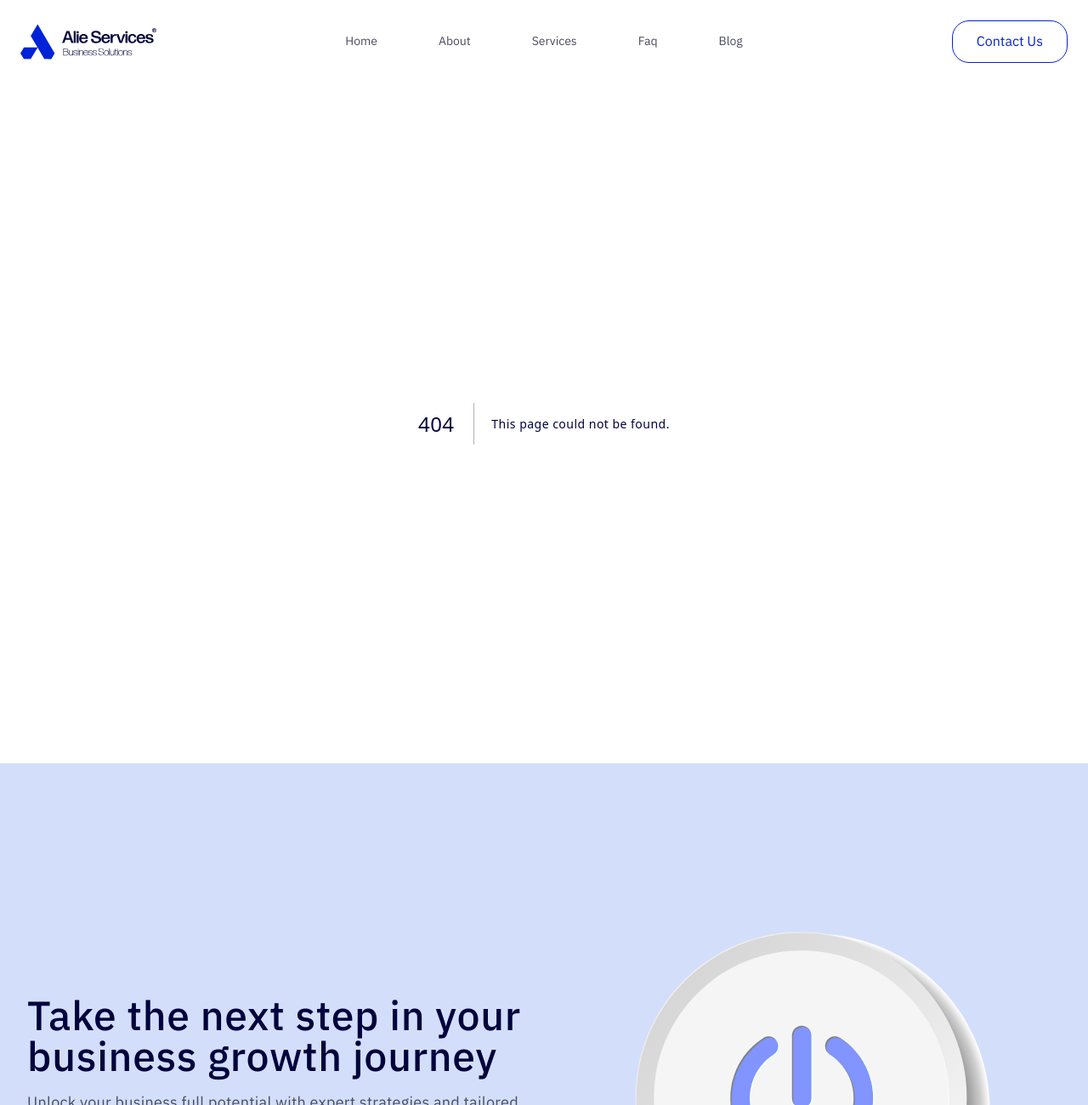
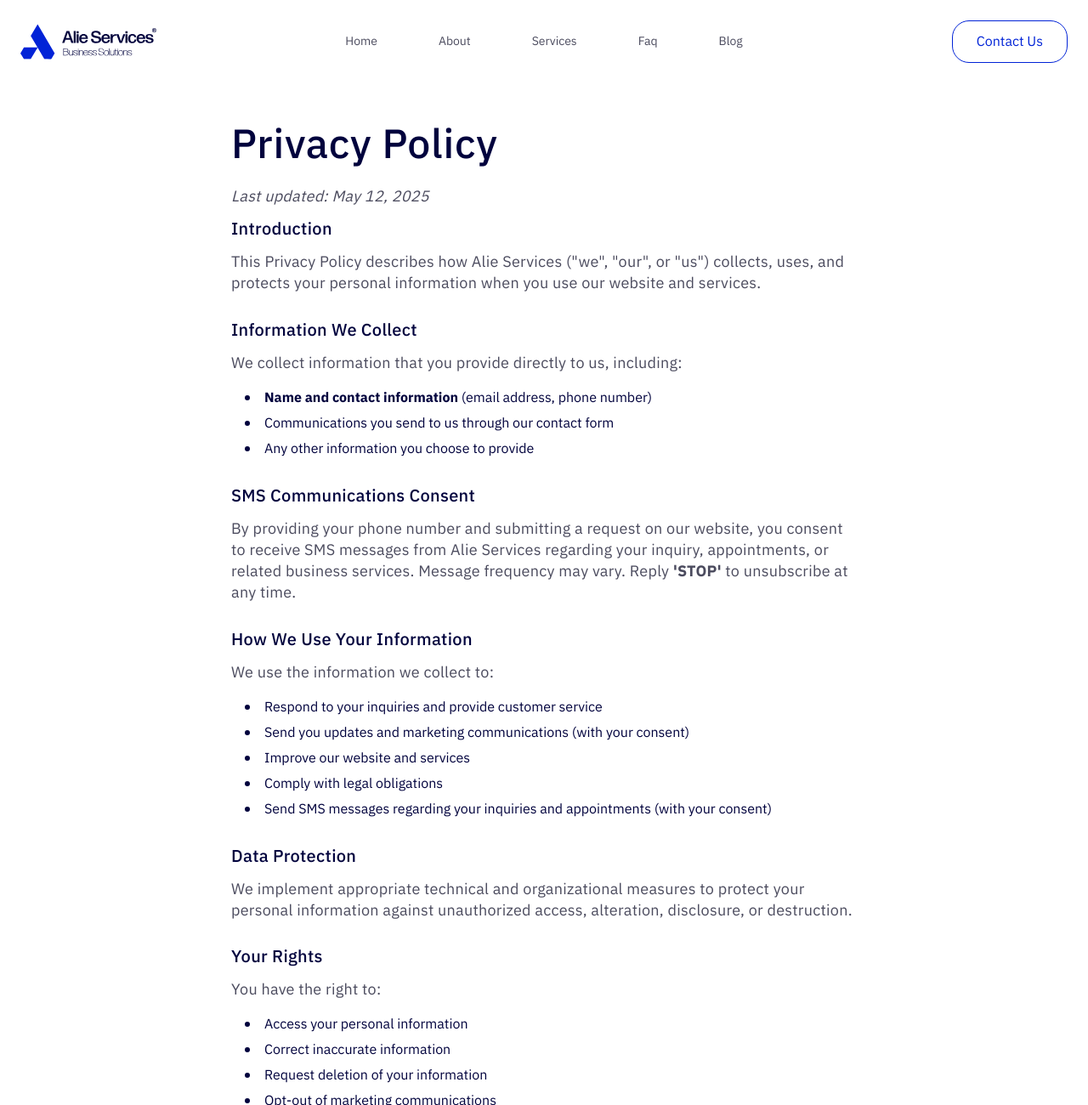
Before and after one commit to elghanbibadr/aliservicesv2, a Next.js app: page /privacy-policy in a window 1280 px wide. Before the commit this address had no page. Shown: the top 1300 px of the page at 85% size. Built offline with nearby package versions, Linux system fonts and the light colour scheme.

Commit message:
added the privacy policy page

```diff
--- a/app/componenets/ComprehensiveSolutions.tsx
+++ b/app/componenets/ComprehensiveSolutions.tsx
@@ -69,7 +69,7 @@ const ComprehensiveSolutions = () => {
 
               {/* Learn More Button */}
               <div className="mt-auto"> {/* Pushes button to bottom */}
-                <Link target='_blank' href="https://calendly.com/alieservices/free-consultation">
+                <Link target='_blank' href="/services">
                   <button
                     className="btn-transparent"
                   >
--- a/app/componenets/ContactForm.tsx
+++ b/app/componenets/ContactForm.tsx
@@ -87,7 +87,7 @@ export default function ContactForm() {
             {/* Left Side - Testimonial Image */}
 
             {/* Right Side - Contact Form */}
-            <div className="p-4  text-center">
+            <div className=" text-center">
               <h2 >Contact Us</h2>
               <p>
               Lorem ipsum dolor sit amet, consectetur adipiscing elit. Proin consectetur justo quis
--- a/app/componenets/Faqs.tsx
+++ b/app/componenets/Faqs.tsx
@@ -27,7 +27,7 @@ const Faqs = ({faqsData}:{faqsData:any}) => {
             FAQs
           </h2>
           <p className="mt-3 text-lg text-gray-600">
-            Find answers to commonly asked questions about Alie Services and its services.
+            Find answers to commonly asked questions about Alie Services and it&apos;s services.
           </p>
         </div>
 
@@ -83,7 +83,7 @@ const Faqs = ({faqsData}:{faqsData:any}) => {
 
         {/* Bottom Buttons */}
         <div className="flex flex-col sm:flex-row justify-center items-center gap-4">
-            <Link href="/https://calendly.com/alieservices/free-consultation" passHref>
+            <Link href="https://calendly.com/alieservices/free-consultation" passHref>
                <button className="btn-transparent">
                  Learn More
                </button>
--- a/app/contact/page.tsx
+++ b/app/contact/page.tsx
@@ -8,11 +8,11 @@ const page = () => {
   return (
     <Container>
       <div className="md:grid md:grid-cols-3">
-      <div>
+      <div className="p-4">
       {/* Heading */}
-      <h4>
+      <h3>
         Get In Touch With Alie Services Consultation Experts
-      </h4>
+      </h3>
 
       {/* Paragraph */}
       <p className="small-desc">
@@ -20,7 +20,7 @@ const page = () => {
       </p>
 
       {/* Information Subheading */}
-      <h6 className="text-lg text-heading font-medium">
+      <h6 className="text-lg text-heading mb-4 font-medium">
         Our information
       </h6>
 
@@ -34,19 +34,19 @@ const page = () => {
             aria-hidden="true"
           />
           {/* Container for both addresses - using grid for potential side-by-side on wider screens */}
-          <div className="grid grid-cols-1 sm:grid-cols-2 gap-x-6  !text-sm leading-snug">
+          <div className="">
              {/* Address 1 */}
-             <div>
-                <span className="block">8 The Green #8783,</span>
-                <span  className="block">Dover, Delaware, 19901</span>
-                <span  className="block">USA</span>
+             <div className="">
+                <span className="block text-sm">8 The Green #8783,</span>
+                <span  className="block text-sm">Dover, Delaware, 19901</span>
+                <span  className="block text-sm">USA</span>
              </div>
              {/* Address 2 */}
              <div>
-                <span className="block">77 City Centre Drive,</span>
-                <span className="block">East Tower, Suite 501</span>
-                <span className="block">Mississauga, Ontario,</span>
-                <span className="block">L5B1M5, Canada</span>
+                <span className="block text-sm">77 City Centre Drive,</span>
+                <span className="block text-sm">East Tower, Suite 501</span>
+                <span className="block text-sm">Mississauga, Ontario,</span>
+                <span className="block text-sm">L5B1M5, Canada</span>
              </div>
           </div>
         </div>
--- a/app/data/data.ts
+++ b/app/data/data.ts
@@ -9,8 +9,8 @@ interface FaqItem {
 export const faqData: FaqItem[] = [
   {
     id: 1,
-    question: 'How can I get started?',
-    answer: 'Getting started is easy! Simply contact us through our form or give us a call. We\'ll schedule an initial consultation to understand your needs and discuss how we can help your business grow.',
+    question: 'What services does Alie Services offer?',
+    answer: 'We specialize in business optimization, process automation, workflow efficiency, and digital transformation solutions—customized to your business needs.',
   },
   {
     id: 2,
@@ -39,8 +39,8 @@ export const faqData: FaqItem[] = [
 export const allFaqs: FaqItem[] = [
     {
       id: 1,
-      question: 'How can I get started?',
-      answer: 'Getting started is easy! Simply contact us through our form or give us a call. We\'ll schedule an initial consultation to understand your needs and discuss how we can help your business grow.',
+      question: 'What services does Alie Services offer?',
+      answer: 'We specialize in business optimization, process automation, workflow efficiency, and digital transformation solutions—customized to your business needs.',
     },
     {
       id: 2,
--- a/app/globals.css
+++ b/app/globals.css
@@ -42,7 +42,7 @@ p {
 }
 
 input,textarea,select{
-  @apply bg-inputBg text-base md:text-lg text-[#6B728066] rounded-[32px]
+  @apply bg-inputBg text-base  text-[#6B728066] rounded-[32px]
 }
 
 .small-desc{
--- /dev/null
+++ b/app/privacy-policy/page.tsx
@@ -0,0 +1,109 @@
+import React from 'react';
+import { Metadata } from 'next'; // Import Metadata type for SEO
+
+// Optional: Define Metadata for the page (good for SEO)
+export const metadata: Metadata = {
+  title: 'Privacy Policy - Alie Services',
+  description: 'Learn how Alie Services collects, uses, and protects your personal information.',
+  // You might add robots meta tag if needed, e.g., robots: 'index, follow'
+};
+
+export default function PrivacyPolicyPage() {
+  return (
+    <div className="container mx-auto px-4 py-8 md:py-12 max-w-3xl"> {/* Centered container with padding */}
+      <h1 className="text-3xl md:text-4xl font-bold mb-6 text-gray-900">
+        Privacy Policy
+      </h1>
+
+      <p className="text-sm text-gray-600 mb-8 italic">
+        Last updated: May 12, 2025 {/* Note: This date seems far in the future */}
+      </p>
+
+      {/* Introduction Section */}
+      <section className="mb-8">
+        <h3 className="">Introduction</h3>
+        <p className="text-gray-700 leading-relaxed">
+          This Privacy Policy describes how Alie Services ("we", "our", or "us") collects, uses, and protects your personal information when you use our website and services.
+        </p>
+      </section>
+
+      {/* Information We Collect Section */}
+      <section className="mb-8">
+        <h3 className="">Information We Collect</h3>
+        <p className="text-gray-700 leading-relaxed mb-2">
+          We collect information that you provide directly to us, including:
+        </p>
+        <ul className="list-disc list-inside text-gray-700 leading-relaxed space-y-1 ml-4">
+          <li><strong>Name and contact information</strong> (email address, phone number)</li>
+          <li>Communications you send to us through our contact form</li>
+          <li>Any other information you choose to provide</li>
+        </ul>
+      </section>
+
+      {/* SMS Communications Consent Section */}
+      <section className="mb-8">
+        <h3 className="">SMS Communications Consent</h3>
+        <p className="text-gray-700 leading-relaxed">
+          By providing your phone number and submitting a request on our website, you consent to receive SMS messages from Alie Services regarding your inquiry, appointments, or related business services. Message frequency may vary. Reply <strong>'STOP'</strong> to unsubscribe at any time.
+        </p>
+      </section>
+
+      {/* How We Use Your Information Section */}
+      <section className="mb-8">
+        <h3 className="">How We Use Your Information</h3>
+        <p className="text-gray-700 leading-relaxed mb-2">
+          We use the information we collect to:
+        </p>
+        <ul className="list-disc list-inside text-gray-700 leading-relaxed space-y-1 ml-4">
+          <li>Respond to your inquiries and provide customer service</li>
+          <li>Send you updates and marketing communications (with your consent)</li>
+          <li>Improve our website and services</li>
+          <li>Comply with legal obligations</li>
+          <li>Send SMS messages regarding your inquiries and appointments (with your consent)</li>
+        </ul>
+      </section>
+
+      {/* Data Protection Section */}
+      <section className="mb-8">
+        <h3 className="">Data Protection</h3>
+        <p className="text-gray-700 leading-relaxed">
+          We implement appropriate technical and organizational measures to protect your personal information against unauthorized access, alteration, disclosure, or destruction.
+        </p>
+      </section>
+
+      {/* Your Rights Section */}
+      <section className="mb-8">
+        <h3 className="">Your Rights</h3>
+        <p className="text-gray-700 leading-relaxed mb-2">
+          You have the right to:
+        </p>
+        <ul className="list-disc list-inside text-gray-700 leading-relaxed space-y-1 ml-4">
+          <li>Access your personal information</li>
+          <li>Correct inaccurate information</li>
+          <li>Request deletion of your information</li>
+          <li>Opt-out of marketing communications</li>
+          <li>Opt-out of SMS communications by replying <strong>'STOP'</strong></li>
+        </ul>
+      </section>
+
+      {/* Contact Us Section */}
+      <section className="mb-8">
+        <h3 className="">Contact Us</h3>
+        <p className="text-gray-700 leading-relaxed">
+          If you have any questions about this Privacy Policy or our data practices, please contact us through our contact form or email us at{' '}
+          <a href="mailto:info@alieservices.com" className="text-blue-600 hover:text-blue-800 hover:underline">
+            info@alieservices.com
+          </a>.
+        </p>
+      </section>
+
+      {/* Updates to This Policy Section */}
+      <section className="mb-8">
+        <h3 className="">Updates to This Policy</h3>
+        <p className="text-gray-700 leading-relaxed">
+          We may update this Privacy Policy from time to time. We will notify you of any changes by posting the new Privacy Policy on this page and updating the effective date.
+        </p>
+      </section>
+    </div>
+  );
+}
```
